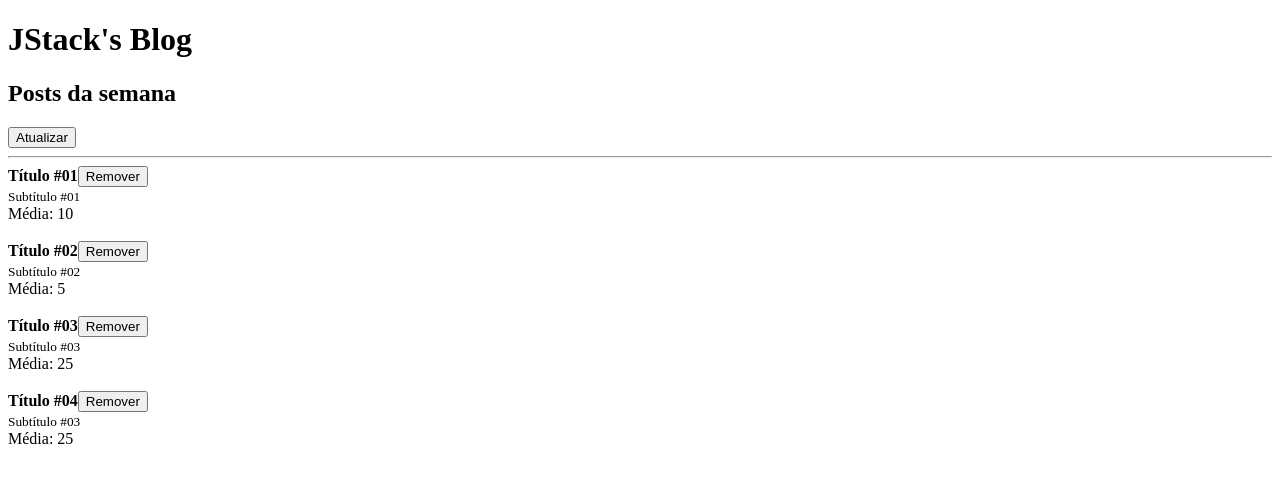
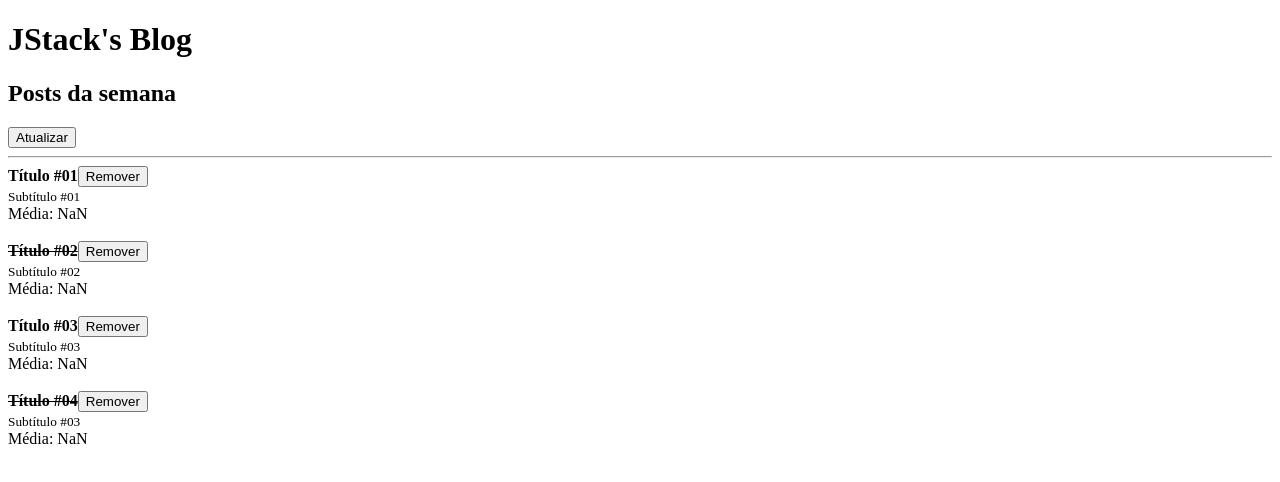
Before and after one commit to renatojfsantos/JStack-react-fundamentos, a React app: page / in a window 1280 px wide. Shown: the top 482 px of the page. Built offline with nearby package versions, Linux system fonts and the light colour scheme; the HTML template or start-up script is replaced by a standard one.

Commit message:
conditional render

```diff
--- a/src/App.js
+++ b/src/App.js
@@ -5,10 +5,10 @@ import Header from './Header';
 
 function App() {
   const [ posts, setPosts ] = useState([
-    { id:Math.random(), title: "Título #01", subtitle:"Subtítulo #01", likes: 20 },
-    { id:Math.random(), title: "Título #02", subtitle:"Subtítulo #02", likes: 10 },
-    { id:Math.random(), title: "Título #03", subtitle:"Subtítulo #03", likes: 50 },
-    { id:Math.random(), title: "Título #04", subtitle:"Subtítulo #03", likes: 50 },
+    { id:Math.random(), title: "Título #01", subtitle:"Subtítulo #01", likes: 20, read: false },
+    { id:Math.random(), title: "Título #02", subtitle:"Subtítulo #02", likes: 10, read: true },
+    { id:Math.random(), title: "Título #03", subtitle:"Subtítulo #03", likes: 50, read: false },
+    { id:Math.random(), title: "Título #04", subtitle:"Subtítulo #03", likes: 50, read: true },
   ]);
 
   function handleRefresh() {
@@ -39,13 +39,8 @@ function App() {
       {posts.map((post => (
         <Post
           key={post.id}
-          likes={post.likes}
           onRemove={handleRemovePost}
-          post={{
-            id: post.id,
-            title: post.title,
-            subtitle: post.subtitle,
-          }}
+          post={post}
         />
       )))}
     </>
--- a/src/Post.js
+++ b/src/Post.js
@@ -5,7 +5,10 @@ export default function Post(props) {
   return (
     <>
       <article>
-        <strong>{props.post.title}</strong>
+        <strong>
+          {props.post.read && <s>{props.post.title}</s>}
+          {!props.post.read && props.post.title}
+        </strong>
         <button onClick={() => props.onRemove(props.post.id)}>
           Remover
         </button>
@@ -20,11 +23,12 @@ export default function Post(props) {
 }
 
 Post.propTypes = {
-  likes: PropTypes.number.isRequired,
   onRemove: PropTypes.func.isRequired,
   post: PropTypes.shape({
     id: PropTypes.number.isRequired,
     title: PropTypes.string.isRequired,
     subtitle: PropTypes.string.isRequired,
+    likes: PropTypes.number.isRequired,
+    read: PropTypes.bool.isRequired,
   }).isRequired,
 }
```
